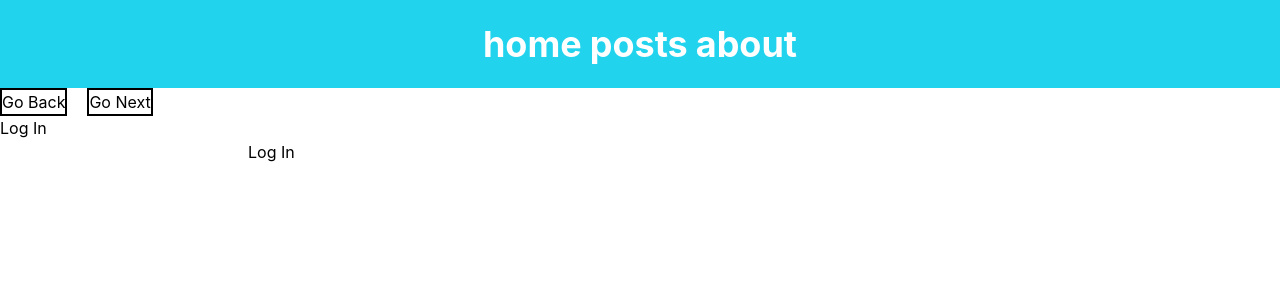
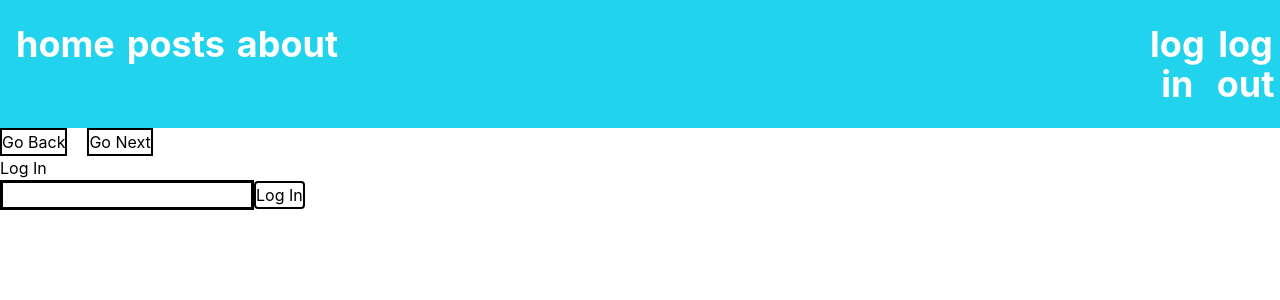
Before and after one commit to ZnSt/react-routes-demo, a React (Create React App) app: page /login in a window 1280 px wide. Shown: the top 300 px of the page. Built offline with nearby package versions, Linux system fonts and the light colour scheme.

Commit message:
add filter

```diff
--- a/src/components/SharedLayout/SharedLayout.jsx
+++ b/src/components/SharedLayout/SharedLayout.jsx
@@ -1,14 +1,21 @@
 import { NavLink, Outlet } from 'react-router-dom';
 import { useNavigate } from 'react-router';
+import { useContext } from 'react';
+import { Context } from 'hoc/AuthProvider';
 const SharedLayout = () => {
   const navigate = useNavigate();
-
+  const { logout } = useContext(Context);
   return (
     <div>
-      <header className="text-4xl text-white font-bold py-6 px-4 bg-cyan-400 flex justify-center gap-2 ">
+      <header className="text-4xl text-white font-bold py-6 px-4 bg-cyan-400 flex  gap-3">
         <NavLink to="/">home</NavLink>
         <NavLink to="/posts">posts</NavLink>
         <NavLink to="/about">about</NavLink>
+
+        <div className="flex gap-3 ml-[800px]">
+          <button onClick={() => navigate('/login')}>log in</button>
+          <button onClick={() => logout(() => navigate('/'))}>log out</button>
+        </div>
       </header>
 
       <main>
--- a/src/hoc/PrivateRoute.jsx
+++ b/src/hoc/PrivateRoute.jsx
@@ -9,6 +9,7 @@ const PrivateRoute = ({ children }) => {
   if (!user) {
     return <Navigate to="/login" state={{ from: location }} />;
   }
+
   return children;
 };
 
--- a/src/pages/LoginPage.jsx
+++ b/src/pages/LoginPage.jsx
@@ -1,18 +1,37 @@
-import { useLocation } from 'react-router';
+import { Context } from 'hoc/AuthProvider';
+import { useContext } from 'react';
+import { useLocation, useNavigate } from 'react-router';
 
 const LoginPage = () => {
   const location = useLocation();
+  const fromPage = location.state?.from?.pathname ?? '/';
+  const navigate = useNavigate();
+  const { login } = useContext(Context);
+
   const handleSubmit = event => {
     event.preventDefault();
     const form = event.target;
     const userName = form.userName.value;
+    if (userName !== '') {
+      login(userName, () => navigate(fromPage));
+    }
   };
+
   return (
     <div>
       <h1>Log In</h1>
       <form onSubmit={handleSubmit}>
-        <input type="text" name="userName" />
-        <button type="submit">Log In</button>
+        <input
+          type="text"
+          name="userName"
+          style={{ border: '3px solid black' }}
+        />
+        <button
+          type="submit"
+          style={{ border: '2px solid black', borderRadius: '4px' }}
+        >
+          Log In
+        </button>
       </form>
     </div>
   );
--- a/src/pages/Posts.jsx
+++ b/src/pages/Posts.jsx
@@ -1,4 +1,4 @@
-import { Link, NavLink } from 'react-router-dom';
+import { Link, NavLink, useSearchParams } from 'react-router-dom';
 import { useState, useEffect } from 'react';
 import styled from '@emotion/styled';
 
@@ -12,12 +12,27 @@ const Posts = () => {
         setPosts(data);
       });
   }, []);
+
+  const [searchParams, setSearchParams] = useSearchParams();
+  const value = searchParams.get('filter');
+  const filteredData = posts.filter(post =>
+    post.title.toLowerCase().includes(value || '')
+  );
+
   return (
     <div>
       <CreateBtn to={`/posts/new`}>Create Post</CreateBtn>
-
+      <input
+        type="text"
+        value={value}
+        placeholder="find..."
+        onChange={event =>
+          setSearchParams({ filter: event.currentTarget.value })
+        }
+        style={{ border: '2px solid black', marginTop: '40px' }}
+      />
       <ul>
-        {posts.map(post => (
+        {filteredData.map(post => (
           <li key={post.id}>
             <Link to={`/posts/${post.id}`}>{post.title}</Link>
           </li>
```
